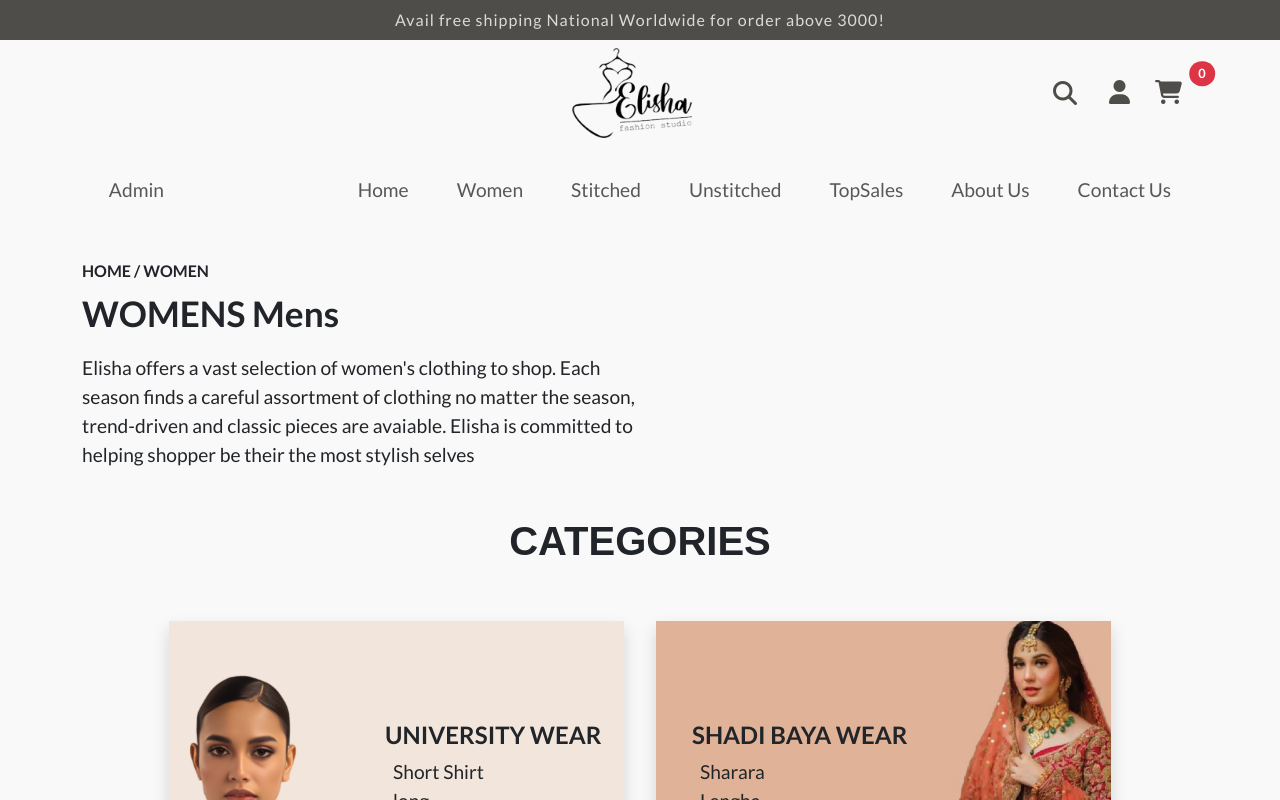
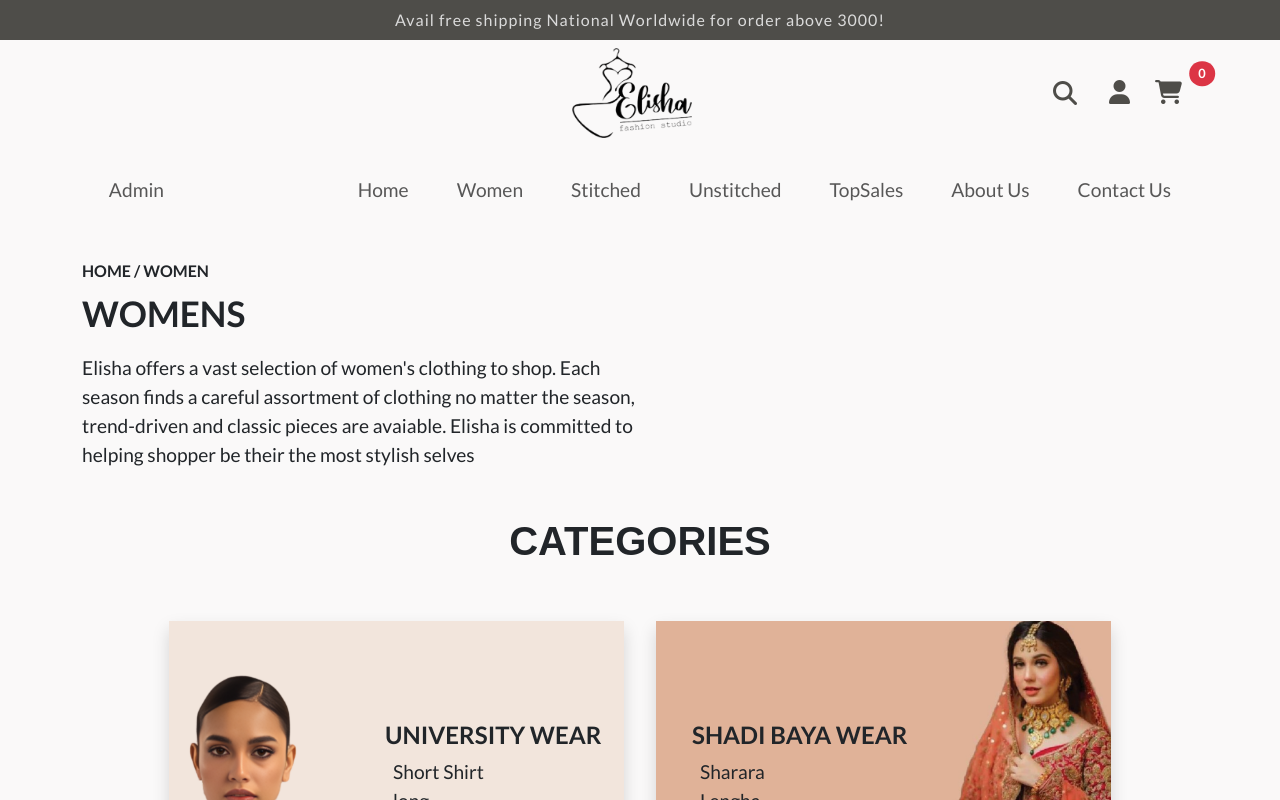
Before and after one commit to Haris-Dux/Elisha, a React (Vite) app in the folder client/: page /women in a window 1280 px wide. Shown: the top 800 px of the page. Built offline with nearby package versions, Linux system fonts and the light colour scheme; no server answers; the HTML template or start-up script is replaced by a standard one; a web font is replaced by a local one.

Commit message:
changed women

```diff
--- a/client/src/components/women/WomenMainPage.jsx
+++ b/client/src/components/women/WomenMainPage.jsx
@@ -24,7 +24,7 @@ const WomenMainPage = () => {
           </div>
           {/* WOMEN-HEADER */}
           <div className="women-mainpage-header">
-            <h1 className="women-mainpage-header-title fw-bold py-1">WOMENS Mens</h1>
+            <h1 className="women-mainpage-header-title fw-bold py-1">WOMENS</h1>
             <div className="row mx-0">
               <div className="col-md-12 col-lg-6 px-0">
                 <p className="women-mainpage-header-text py-2">
```
